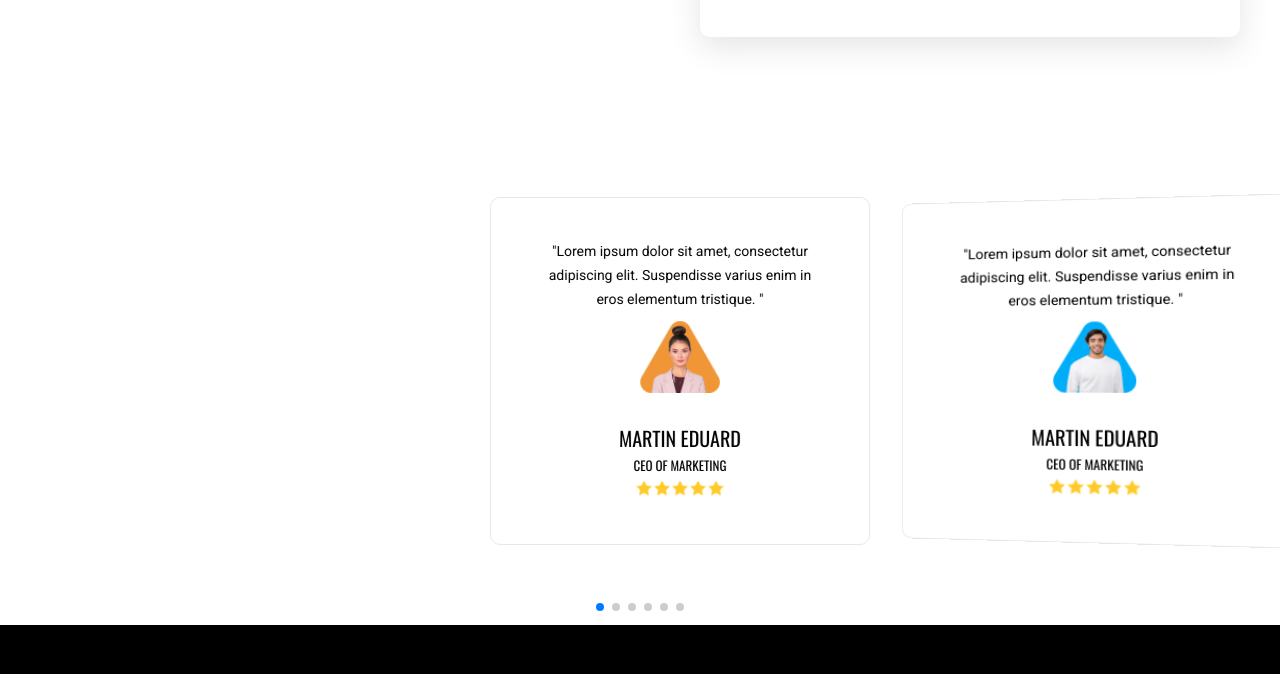
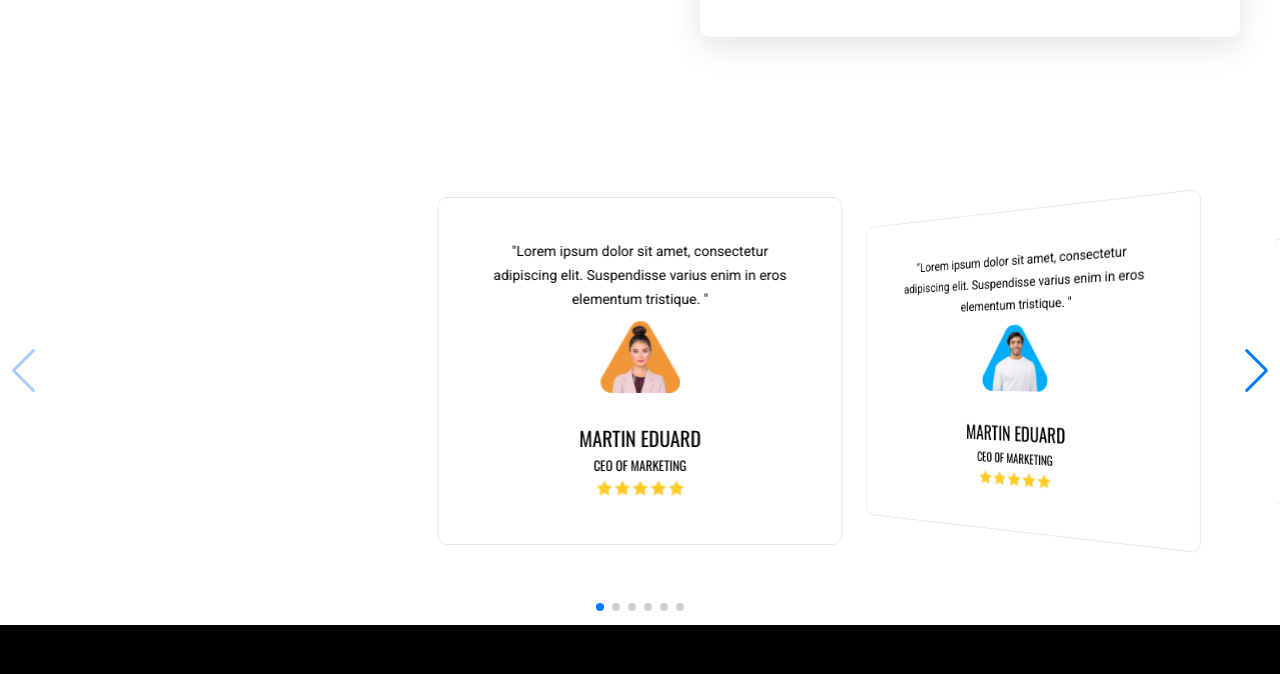
Before and after one commit to XenonCodes/ava, a plain HTML site: page index.html in a window 1280 px wide. Shown: the part 4295-4969 px from the top of the page. Drawn offline with nearby package versions, Linux system fonts and the light colour scheme.

Commit message:
Исправление Swiper Отцентрированы карточки, добавлены стрелки.

```diff
--- a/index.html
+++ b/index.html
@@ -210,63 +210,8 @@
             </div>
         </section>
 
-        <!-- <section class="swiper mySwiper ">
-            <div class="container swiper__wrp swiper-wrapper">
-                <div class="swiper__cart swiper-slide">
-                    <p class="swiper__text">"Lorem ipsum dolor sit amet, consectetur adipiscing elit. Suspendisse varius
-                        enim in eros elementum tristique. "</p>
-                    <div class="swiper__img">
-                        <img src="./img/avatar-martin.png" alt="avatar-employee">
-                    </div>
-                    <h2 class="swiper__employee">Martin Eduard</h2>
-                    <p class="swiper__specialization">CEO of Marketing</p>
-                    <ul class="swiper__list">
-                        <li><img src="./img/star.png" alt="star-icon"></li>
-                        <li><img src="./img/star.png" alt="star-icon"></li>
-                        <li><img src="./img/star.png" alt="star-icon"></li>
-                        <li><img src="./img/star.png" alt="star-icon"></li>
-                        <li><img src="./img/star.png" alt="star-icon"></li>
-                    </ul>
-                </div>
-
-                <div class="swiper__cart">
-                    <p class="swiper__text">"Lorem ipsum dolor sit amet, consectetur adipiscing elit. Suspendisse varius
-                        enim in eros elementum tristique. "</p>
-                    <div class="swiper__img">
-                        <img src="./img/avatar-martin-2.png" alt="avatar-employee">
-                    </div>
-                    <h2 class="swiper__employee">Martin Eduard</h2>
-                    <p class="swiper__specialization">CEO of Marketing</p>
-                    <ul class="swiper__list">
-                        <li><img src="./img/star.png" alt="star-icon"></li>
-                        <li><img src="./img/star.png" alt="star-icon"></li>
-                        <li><img src="./img/star.png" alt="star-icon"></li>
-                        <li><img src="./img/star.png" alt="star-icon"></li>
-                        <li><img src="./img/star.png" alt="star-icon"></li>
-                    </ul>
-                </div>
-
-                <div class="swiper__cart">
-                    <p class="swiper__text">"Lorem ipsum dolor sit amet, consectetur adipiscing elit. Suspendisse varius
-                        enim in eros elementum tristique. "</p>
-                    <div class="swiper__img">
-                        <img src="./img/avatar-martin-3.png" alt="avatar-employee">
-                    </div>
-                    <h2 class="swiper__employee">Martin Eduard</h2>
-                    <p class="swiper__specialization">CEO of Marketing</p>
-                    <ul class="swiper__list">
-                        <li><img src="./img/star.png" alt="star-icon"></li>
-                        <li><img src="./img/star.png" alt="star-icon"></li>
-                        <li><img src="./img/star.png" alt="star-icon"></li>
-                        <li><img src="./img/star.png" alt="star-icon"></li>
-                        <li><img src="./img/star.png" alt="star-icon"></li>
-                    </ul>
-                </div>
-            </div>
-        </section> -->
-
         <section class="swiper mySwiper">
-            <ul class="container swiper-wrapper swiper__wrp">
+            <ul class="swiper-wrapper swiper__wrp">
                 <li class="swiper__cart swiper-slide">
                     <p class="swiper__text">"Lorem ipsum dolor sit amet, consectetur adipiscing elit. Suspendisse varius
                         enim in eros elementum tristique. "</p>
@@ -353,6 +298,8 @@
                     </ul>
                 </li>
             </ul>
+            <div class="swiper-button-next"></div>
+            <div class="swiper-button-prev"></div>
             <div class="swiper-pagination"></div>
         </section>
 
@@ -388,24 +335,7 @@
     <!-- Swiper JS -->
     <script src="https://cdn.jsdelivr.net/npm/swiper@11/swiper-bundle.min.js"></script>
     <!-- Initialize Swiper -->
-    <script>
-        let swiper = new Swiper(".mySwiper", {
-            effect: "coverflow",
-            grabCursor: true,
-            centeredSlides: true,
-            slidesPerView: "auto",
-            coverflowEffect: {
-                rotate: 10,
-                stretch: 10,
-                depth: 10,
-                modifier: 1,
-                slideShadows: false,
-            },
-            pagination: {
-                el: ".swiper-pagination",
-            },
-        });
-    </script>
+    <script src="./js/swiper.js"></script>
 </body>
 
 </html>
--- /dev/null
+++ b/js/swiper.js
@@ -0,0 +1,20 @@
+let swiper = new Swiper(".mySwiper", {
+    effect: "coverflow",
+    grabCursor: true,
+    centeredSlides: true,
+    slidesPerView: "auto",
+    coverflowEffect: {
+        rotate: 50,
+        stretch: 0,
+        depth: 100,
+        modifier: 1,
+        slideShadows: false,
+    },
+    pagination: {
+        el: ".swiper-pagination",
+    },
+    navigation: {
+        nextEl: ".swiper-button-next",
+        prevEl: ".swiper-button-prev",
+    },
+});
--- a/scss/blocks/_swiper.scss
+++ b/scss/blocks/_swiper.scss
@@ -3,8 +3,6 @@
     &__wrp {
         padding: 80px 0;
         display: flex;
-        justify-content: space-between;
-        gap: 50px;
     }
 
     &__cart {
```
Also changed, not shown: css/style.css, 1 other file.
